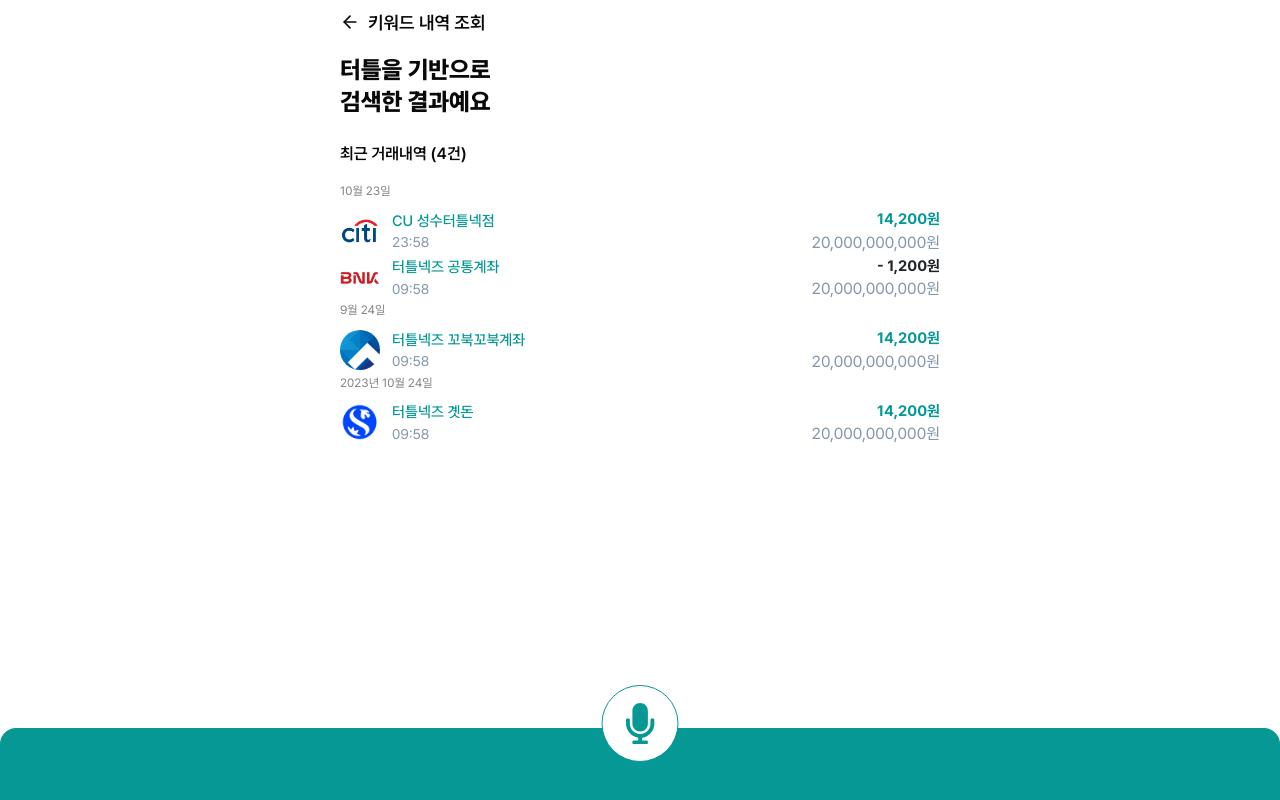
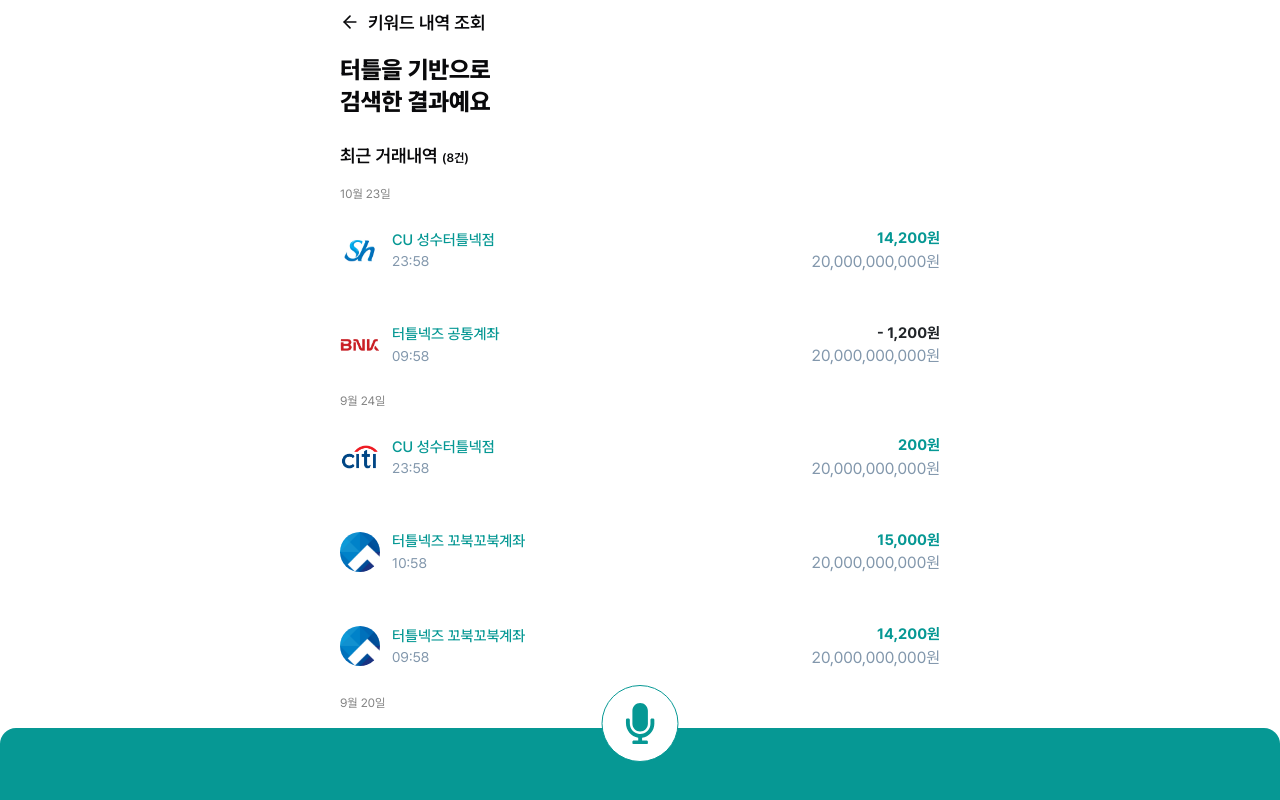
Before and after one commit to KeywordHanaro/KeywordHanaro_FE, a Next.js app: page /inquiry in a window 1280 px wide. Built offline with nearby package versions, Linux system fonts and the light colour scheme.

Commit message:
[design] 거래내역 리스트 css 수정

```diff
--- a/components/molecules/Transaction.tsx
+++ b/components/molecules/Transaction.tsx
@@ -15,7 +15,7 @@ export const TransactionHistory = ({
   const bankImage = bankList.find((i) => i.id === accountInfo.bankId)?.image;
 
   return (
-    <div className='bg-White  text-hanaPrimary'>
+    <div className='bg-White  text-hanaPrimary py-[24px]'>
       <div className='flex items-center justify-between'>
         <div className='flex items-center gap-3'>
           {bankImage ? (
--- a/components/templates/useKeyword/inquiry/TransactionList.tsx
+++ b/components/templates/useKeyword/inquiry/TransactionList.tsx
@@ -32,11 +32,12 @@ export default function TransactionList() {
         <br />
         검색한 결과예요
       </h1>
-      <div className='flex flex-col gap-4'>
-        <h1 className='text-[16px] font-semibold'>
-          최근 거래내역 ({filteredTransactions.length}건)
+      <div className=''>
+        <h1 className='text-[18px] font-semibold mb-[16px]'>
+          최근 거래내역{' '}
+          <span className='text-[12px]'>({filteredTransactions.length}건)</span>
         </h1>
-        <div>
+        <div className=''>
           {filteredTransactions.length > 0 ? (
             filteredTransactions.map((data) => {
               const currentDate = formatDate(data.dateTime); // 현재 거래의 날짜
@@ -44,11 +45,9 @@ export default function TransactionList() {
               lastDate = currentDate; // 마지막 표시된 날짜 업데이트
 
               return (
-                <div key={data.id}>
+                <div key={data.id} className=''>
                   {showDate && (
-                    <h2 className='text-[12px] mb-2 text-subGray'>
-                      {currentDate}
-                    </h2>
+                    <h2 className='text-[12px] text-subGray'>{currentDate}</h2>
                   )}
                   <TransactionHistory data={data} />
                 </div>
--- a/data/transaction.ts
+++ b/data/transaction.ts
@@ -89,7 +89,7 @@ export const transactionList: Transaction[] = [
   {
     id: 12,
     accountInfo: {
-      bankId: 27,
+      bankId: 7,
       accountNumber: '123551231235',
       accountName: 'CU 성수터틀넥점',
     },
@@ -141,4 +141,48 @@ export const transactionList: Transaction[] = [
     amount: 14200,
     balance: 20000000000,
   },
+  {
+    id: 12,
+    accountInfo: {
+      bankId: 27,
+      accountNumber: '123551231235',
+      accountName: 'CU 성수터틀넥점',
+    },
+    dateTime: '2024-09-24T23:58:22Z',
+    amount: 200,
+    balance: 20000000000,
+  },
+  {
+    id: 19,
+    dateTime: '2024-09-24T10:58:22Z',
+    accountInfo: {
+      bankId: 37,
+      accountNumber: '123551231235',
+      accountName: '터틀넥즈 꼬북꼬북계좌',
+    },
+    amount: 15000,
+    balance: 20000000000,
+  },
+  {
+    id: 20,
+    dateTime: '2024-09-20T10:58:22Z',
+    accountInfo: {
+      bankId: 37,
+      accountNumber: '123551231235',
+      accountName: '터틀넥즈 꼬북꼬북계좌',
+    },
+    amount: -12000,
+    balance: 20000000000,
+  },
+  {
+    id: 21,
+    dateTime: '2023-10-24T12:58:22Z',
+    accountInfo: {
+      bankId: 35,
+      accountNumber: '123551231235',
+      accountName: '터틀넥즈 곗돈',
+    },
+    amount: 4200,
+    balance: 20000000000,
+  },
 ];
```
